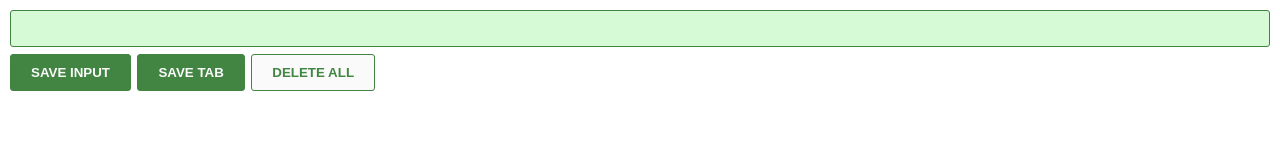
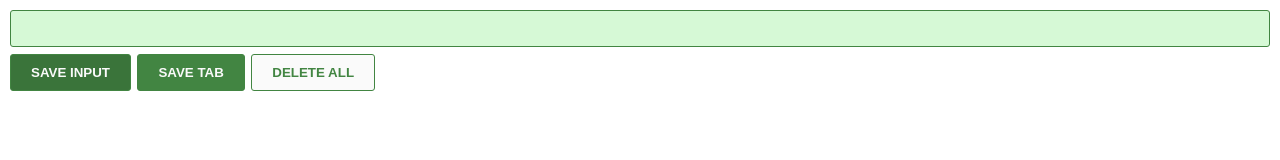
Before and after one commit to h4sitha/Leads-tracker-chrome-extension-scrimba, a plain HTML site: page index.html in a window 1280 px wide. In both pictures the pointer is over the button "SAVE INPUT". Drawn offline with Linux system fonts and the light colour scheme.

Commit message:
Add hover effects to buttons

```diff
--- a/style.css
+++ b/style.css
@@ -35,7 +35,7 @@ button {
 
 #save-btn,
 #input-btn {
-    background: rgb(66, 133, 66);
+    background-color: rgb(66, 133, 66);
     color: rgb(250, 250, 250);
 }
 
@@ -43,3 +43,12 @@ button {
     background-color: rgb(250, 250, 250);
     color: rgb(66, 133, 66);
 }
+
+#save-btn:hover,
+#input-btn:hover {
+    background-color: rgb(58, 116, 58);
+}
+
+#delete-btn:hover {
+    background-color: rgb(58, 116, 58, 0.1);
+}
```
